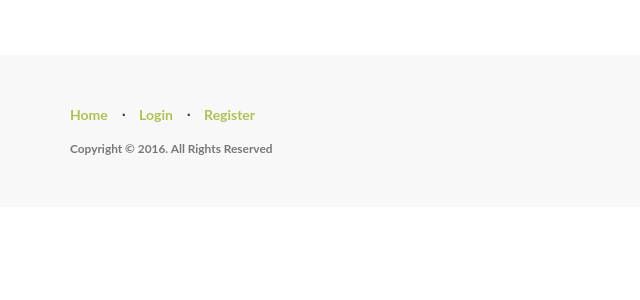
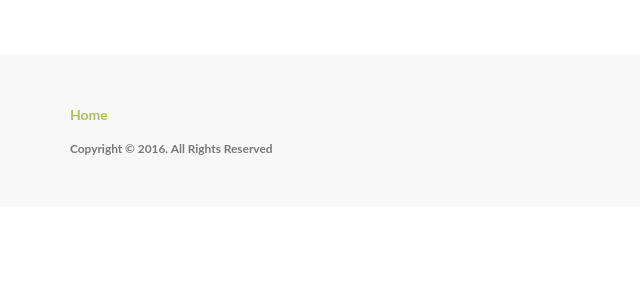
Before and after one commit to Shaybs/PracticalProject, a Flask app: page /about in a window 1280 px wide. Shown: the part 238-538 px from the top of the page, without its empty margins (0-640 px from the left). Run offline with Flask 2, Linux system fonts and the light colour scheme; some libraries are stand-ins or nearby versions.

Commit message:
Minor changes for testing

```diff
--- a/FrontEnd/application/templates/layout.html
+++ b/FrontEnd/application/templates/layout.html
@@ -40,10 +40,6 @@
                 <div class="col-lg-12">
                     <ul class="list-inline">
                         <li><a href="{{ url_for('home') }}">Home</a></li>
-                        <li class="footer-menu-divider">⋅</li>
-                        <li><a href="{{ url_for('login') }}">Login</a></li>
-                        <li class="footer-menu-divider">⋅</li>
-                        <li><a href="{{ url_for('register') }}">Register</a></li>
                     </ul>
                     <p class="copyright text-muted small">Copyright © 2016. All Rights Reserved</p>
                 </div>
```
